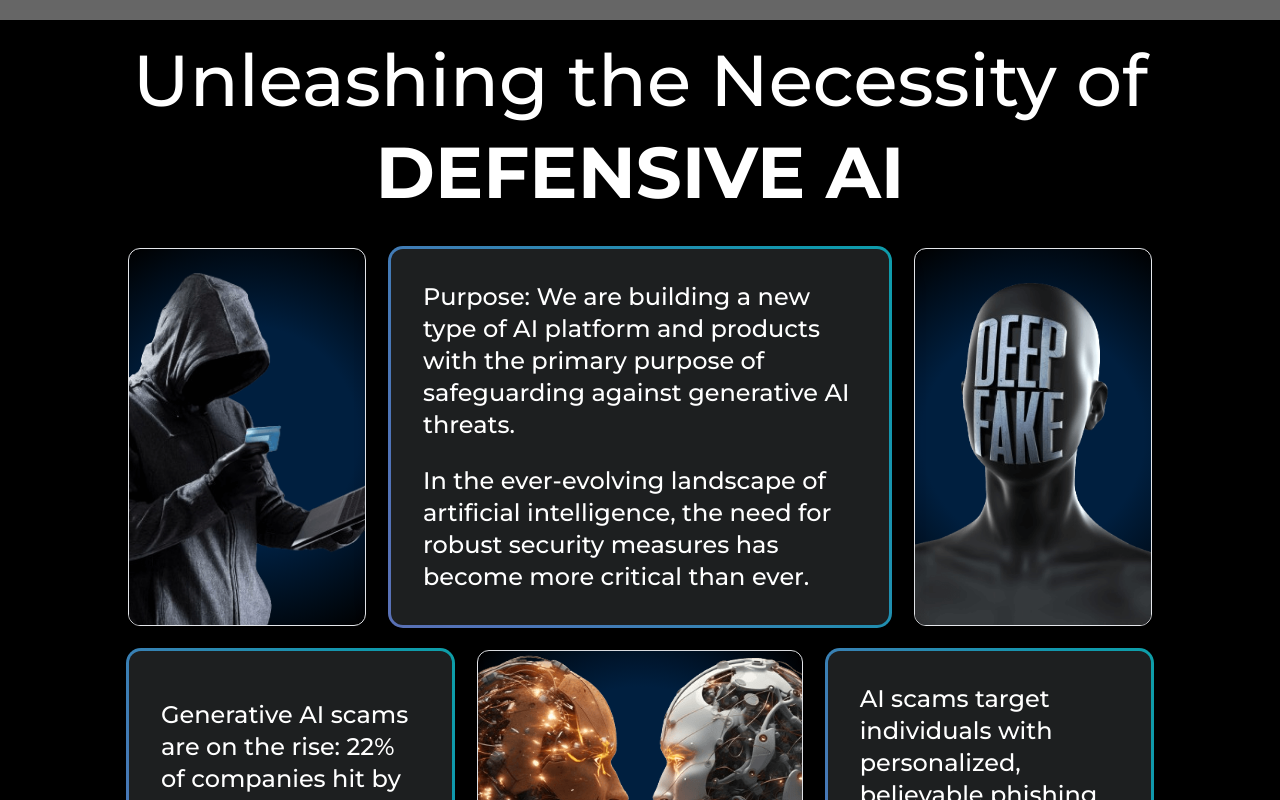
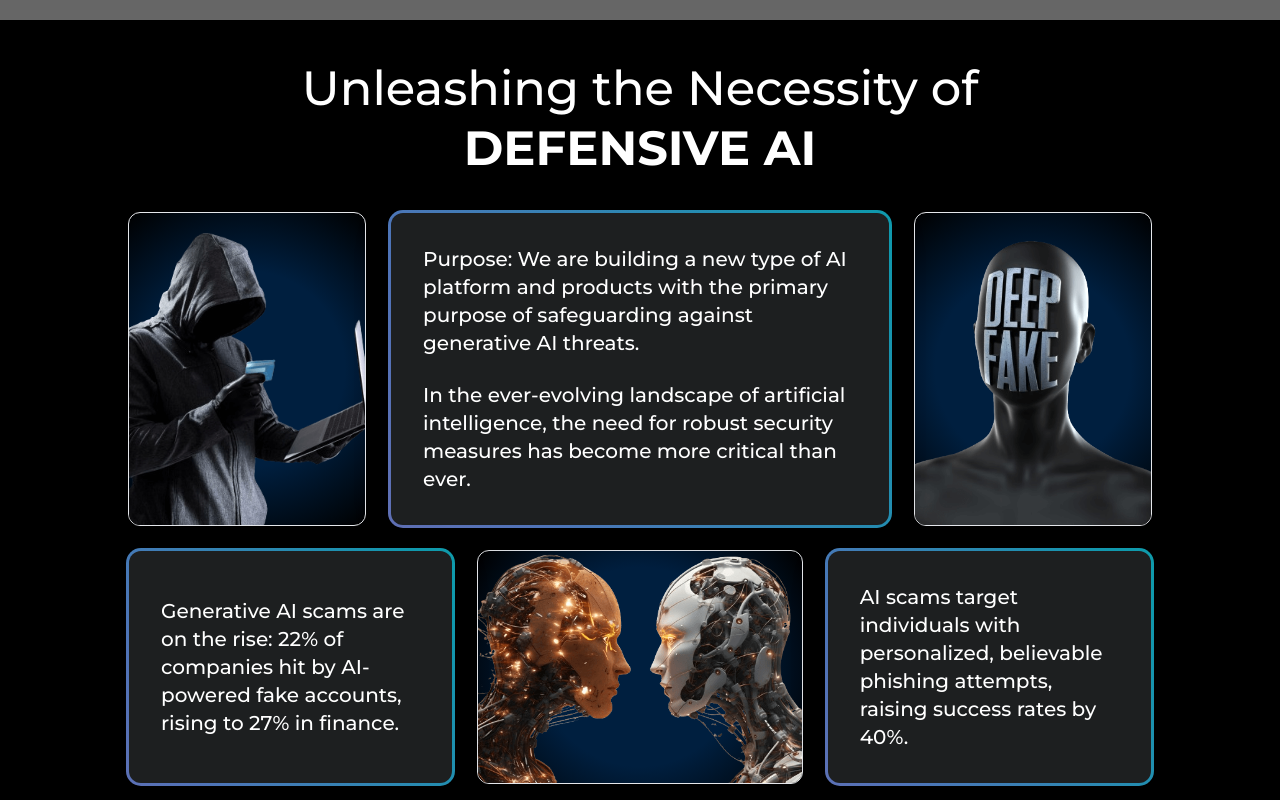
Before and after one commit to tyagiharsh7/Reken-MVP, a React (Vite) app: page / in a window 1280 px wide. Shown: the part 780-1580 px from the top of the page. Built offline with nearby package versions, Linux system fonts and the light colour scheme; grey boxes are pictures that could not be loaded.

Commit message:
refactor: update text size in text box

```diff
--- a/src/views/homepage.jsx
+++ b/src/views/homepage.jsx
@@ -55,9 +55,9 @@ const Homepage = () => {
                 className="min-h-screen flex flex-col justify-center items-center bg-black"
                 id="defensive-ai-section"
             >
-                <div className="text-white p-4 md:p-8 md:pt-2 text-4xl md:text-7xl text-center">
+                <div className="text-white p-4 md:p-8 md:pt-2 text-4xl md:text-5xl text-center">
                     <div className="md:mt-4">Unleashing the Necessity of</div>
-                    <div className="mt-1 md:mt-5 font-bold">DEFENSIVE AI</div>
+                    <div className="mt-1 md:mt-3 font-bold">DEFENSIVE AI</div>
                 </div>
 
                 <div className="grid grid-cols-1 md:grid-cols-4 gap-6 bg-black p-8 pb-4 lg:p-32 lg:py-2">
@@ -71,7 +71,7 @@ const Homepage = () => {
 
                     <div className="items-center aspect-w-1 lg:aspect-w-2 aspect-h-1 rounded-3xl md:col-span-2 lg:col-span-2 sm:col-span-1 border glass">
                         <div className="gradient-border rounded-xl flex flex-col h-full justify-center">
-                            <div className="text-white text-xl md:text-2xl p-8 ">
+                            <div className="text-white text-lg md:text-xl p-8 ">
                                 <div>
                                     Purpose: We are building a new type of AI
                                     platform and products with the primary
@@ -100,7 +100,7 @@ const Homepage = () => {
                 <div className="grid grid-cols-1 md:grid-cols-3 gap-6 bg-black p-8 pt-4 lg:p-32 lg:py-4">
                     <div className="items-center aspect-w-2 aspect-h-1 rounded-3xl border glass">
                         <div className="gradient-border rounded-xl flex flex-col h-full justify-center">
-                            <div className="text-white text-lg md:text-2xl p-8">
+                            <div className="text-white text-lg md:text-xl p-8">
                                 Generative AI scams are on the rise: 22% of
                                 companies hit by AI-powered fake accounts,
                                 rising to 27% in finance.
@@ -118,7 +118,7 @@ const Homepage = () => {
 
                     <div className="items-center aspect-w-2 aspect-h-1 rounded-3xl border glass">
                         <div className="gradient-border rounded-xl flex flex-col h-full justify-center">
-                            <div className="text-white text-lg md:text-2xl p-8">
+                            <div className="text-white text-lg md:text-xl p-8">
                                 AI scams target individuals with personalized,
                                 believable phishing attempts, raising success
                                 rates by 40%.
```
